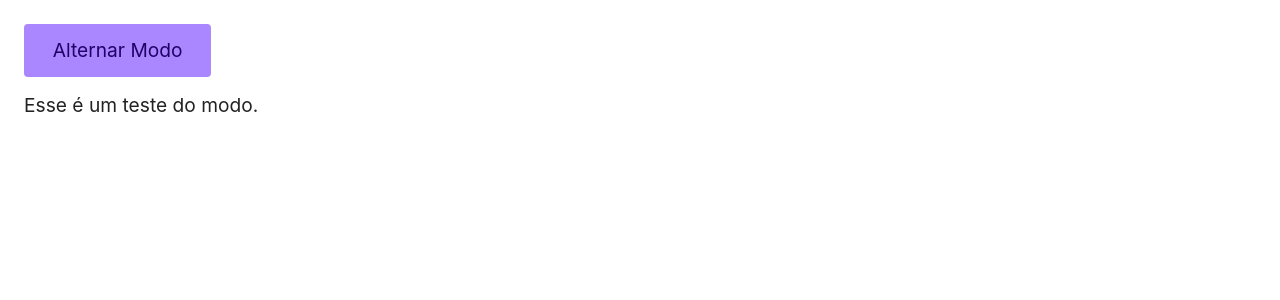
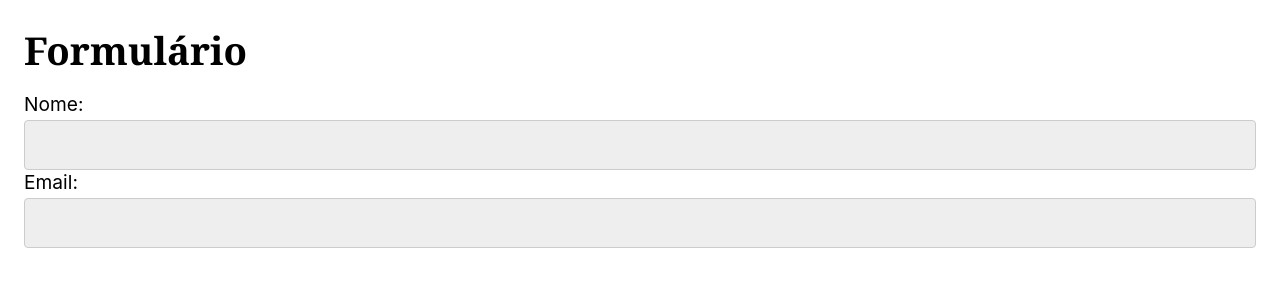
Before and after one commit to GuiDev45/Praticas-React-TypeScript, a React (Vite) app: page / in a window 1280 px wide. Shown: the top 300 px of the page. Built offline with nearby package versions, Linux system fonts and the light colour scheme.

Commit message:
0307-useReducer-TSX - COMENTADO

```diff
--- /dev/null
+++ b/src/0307-useReducer-TSX/AppUseContext.tsx
@@ -0,0 +1,14 @@
+import React from "react";
+import "../App.css";
+import Form from "./Form";
+
+function AppUseReducer() {
+  return (
+    <div>
+      <h1>Formulário</h1>
+      <Form />
+    </div>
+  );
+}
+
+export default AppUseReducer;
--- /dev/null
+++ b/src/0307-useReducer-TSX/Form.tsx
@@ -0,0 +1,54 @@
+import React from "react";
+import Input from "./Input"; // Importando o componente Input de outro arquivo
+
+// Definindo o tipo para o estado do formulário
+type State = {
+  name: string;
+  email: string;
+};
+
+// Definindo os tipos de ação que podem ser despachados para atualizar o estado
+type Action =
+  | { type: "setName"; payload: string }
+  | { type: "setEmail"; payload: string };
+
+// Função de redução que atualiza o estado com base na ação despachada
+function reducer(state: State, action: Action): State {
+  switch (action.type) {
+    case "setName":
+      return { ...state, name: action.payload }; // Atualiza o campo 'name' no estado
+    case "setEmail":
+      return { ...state, email: action.payload }; // Atualiza o campo 'email' no estado
+    default:
+      return state;
+  }
+}
+
+// Componente de formulário
+function Form() {
+  // Usando o hook useReducer para gerenciar o estado do formulário
+  const [state, dispatch] = React.useReducer(reducer, { name: "", email: "" });
+
+  return (
+    <form>
+      {/* Componente Input para o campo 'name' */}
+      <Input
+        label={`Nome: ${state.name}`}
+        value={state.name}
+        onChange={
+          ({ target }) => dispatch({ type: "setName", payload: target.value }) // Dispara ação para atualizar o nome
+        }
+      />
+      {/* Componente Input para o campo 'email' */}
+      <Input
+        label={`Email: ${state.email}`}
+        value={state.email}
+        onChange={
+          ({ target }) => dispatch({ type: "setEmail", payload: target.value }) // Dispara ação para atualizar o email
+        }
+      />
+    </form>
+  );
+}
+
+export default Form;
--- /dev/null
+++ b/src/0307-useReducer-TSX/Input.tsx
@@ -0,0 +1,22 @@
+import React from "react";
+
+// Definindo os tipos das propriedades do componente Input
+type InputProps = {
+  label: string; // Rótulo exibido acima do campo de entrada
+  value: string; // Valor atual do campo de entrada
+  onChange: (event: React.ChangeEvent<HTMLInputElement>) => void; // Função chamada quando o valor do campo muda
+};
+
+// Componente de entrada reutilizável
+function Input({ label, value, onChange }: InputProps) {
+  return (
+    <div>
+      {/* Exibe o rótulo passado como prop */}
+      <label>{label}</label>
+      {/* Campo de entrada */}
+      <input type="text" value={value} onChange={onChange} />
+    </div>
+  );
+}
+
+export default Input; // Exporta o componente Input
--- a/src/index.tsx
+++ b/src/index.tsx
@@ -16,6 +16,7 @@ import AppUseRefTwo from "./0303-useRef-TSX-2/AppUseRefTwo.tsx";
 import AppCustomHook from "./0304-Custom-Hook-TSX/AppCustomHook.tsx";
 import AppUseFetch from "./0305-useFetch-TSX/AppUseFetch.tsx";
 import AppUseContext from "./0306-useContext-TSX/AppUseContext.tsx";
+import AppUseReducer from "./0307-useReducer-TSX/AppUseContext.tsx";
 
 ReactDOM.createRoot(document.getElementById("root")!).render(
   <React.StrictMode>
@@ -34,6 +35,7 @@ ReactDOM.createRoot(document.getElementById("root")!).render(
     {/*<AppUseRefTwo />*/}
     {/*<AppCustomHook />*/}
     {/*<AppUseFetch />*/}
-    <AppUseContext />
+    {/*<AppUseContext />*/}
+    <AppUseReducer />
   </React.StrictMode>,
 );
```
